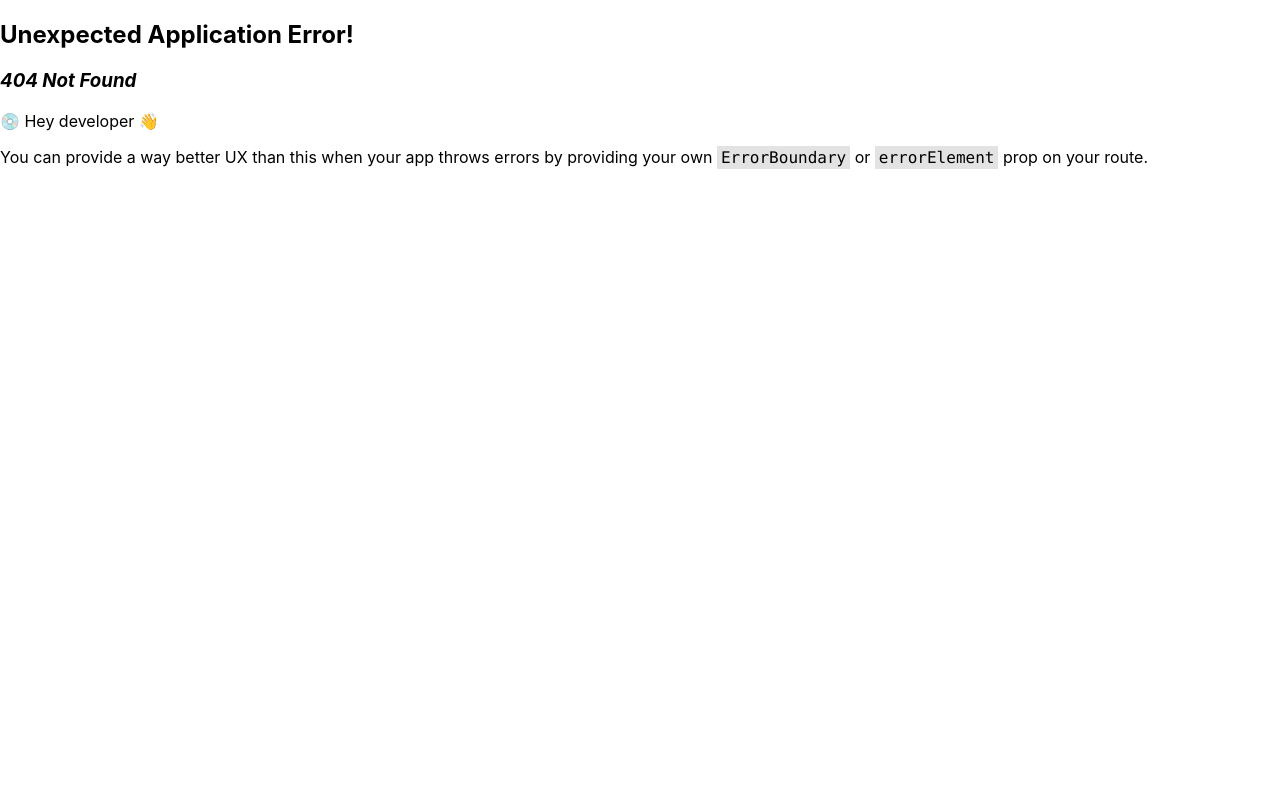
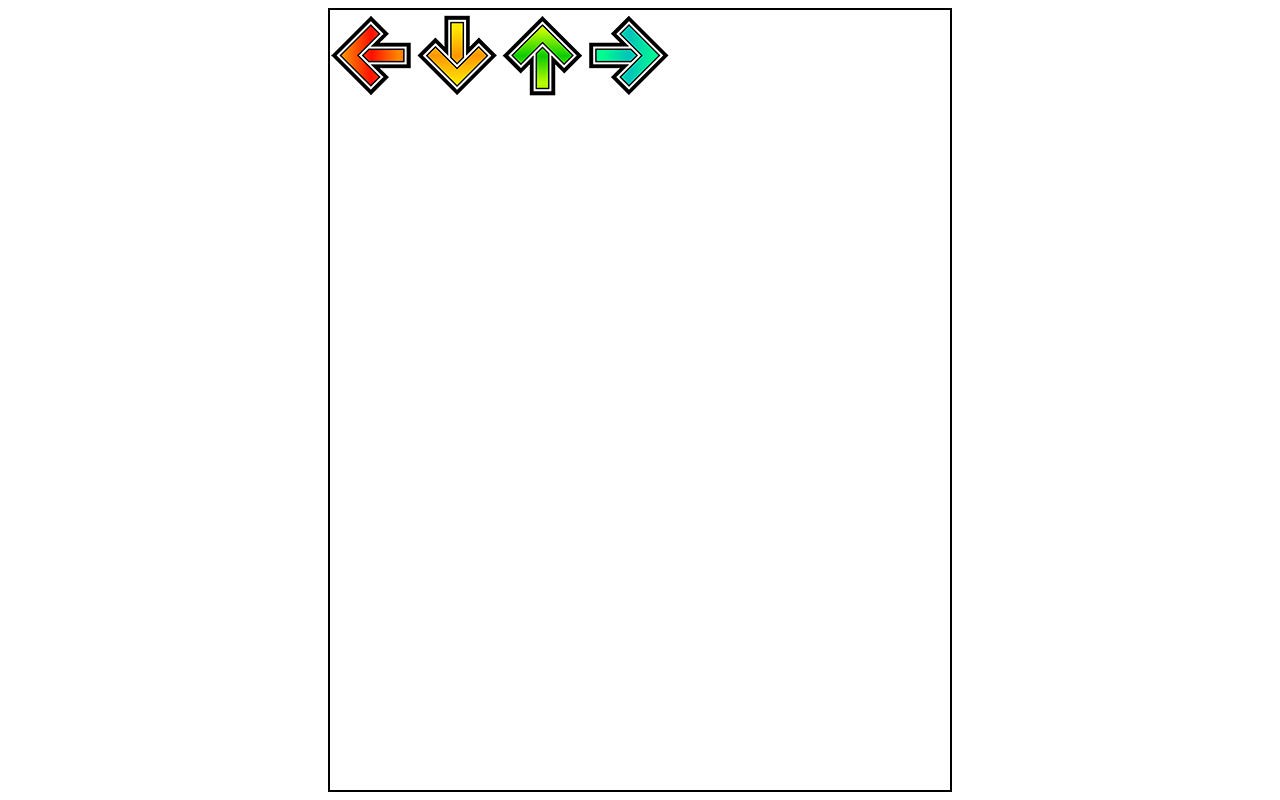
Before and after one commit to long20014/react-misc-2, a React (Create React App) app: page /stepmania in a window 1280 px wide. Before the commit this address had no page. Built offline with nearby package versions, Linux system fonts and the light colour scheme.

Commit message:
setup canvas basic

```diff
--- /dev/null
+++ b/src/pages/StepmaniaPage/StepmaniaPage.scss
@@ -0,0 +1,19 @@
+$container-padding: 20px;
+
+body {
+  padding: 0;
+}
+
+.container {
+  width: 100vw;
+  height: 100vh;
+  display: flex;
+  align-items: center;
+  justify-content: center;
+}
+
+#canvas {
+  width: calc(50% - $container-padding);
+  height: calc(100% - $container-padding);
+  border: 2px solid black;
+}
--- /dev/null
+++ b/src/pages/StepmaniaPage/StepmaniaPage.tsx
@@ -0,0 +1,39 @@
+import { useEffect, useRef, useState } from 'react';
+import './StepmaniaPage.scss';
+import arrows from 'assets/img/arrows.png';
+
+const StepmaniaPage = () => {
+  const canvasRef = useRef<HTMLCanvasElement>(null);
+  const [context, setContext] = useState(null);
+
+  useEffect(() => {
+    const canvas = canvasRef.current;
+
+    if (canvas) {
+      const ctx = canvas.getContext('2d');
+      if (ctx) {
+        function drawImageActualSize(this: GlobalEventHandlers, ev: Event) {
+          canvas.width = canvas?.clientWidth;
+          canvas.height = canvas?.clientHeight;
+
+          // draw the crop image
+          ctx.drawImage(this, 20, 0, this.width / 2 - 20, this.height, 0, 0, this.width / 2 - 20, this.height);
+        }
+
+        const image = new Image(); // Using optional size for image
+        image.onload = drawImageActualSize; // Draw when image has loaded
+
+        // Load an image of intrinsic size 300x227 in CSS pixels
+        image.src = arrows;
+      }
+    }
+  }, []);
+
+  return (
+    <div className="container">
+      <canvas id="canvas" ref={canvasRef}></canvas>
+    </div>
+  );
+};
+
+export default StepmaniaPage;
--- a/src/router/MainRouter.tsx
+++ b/src/router/MainRouter.tsx
@@ -1,6 +1,7 @@
 import SalaryAndTax from 'components/SalaryAndTax/SalaryAndTax';
 import ChatPage from 'pages/ChatPage/ChatPage';
 import HomePage from 'pages/HomePage/HomePage';
+import StepmaniaPage from 'pages/StepmaniaPage/StepmaniaPage';
 import { createBrowserRouter, RouterProvider } from 'react-router-dom';
 
 const router = createBrowserRouter([
@@ -16,6 +17,10 @@ const router = createBrowserRouter([
     path: '/chat',
     element: <ChatPage />,
   },
+  {
+    path: '/stepmania',
+    element: <StepmaniaPage />,
+  },
 ]);
 
 const MainRouter = () => {
--- a/tsconfig.json
+++ b/tsconfig.json
@@ -15,7 +15,7 @@
     "isolatedModules": true,
     "noEmit": true,
     "jsx": "react-jsx",
-    "baseUrl": "src"
+    "baseUrl": "src",
   },
   "include": ["src", "src/globals.d.ts"]
 }
```
Also changed, not shown: src/assets/img/arrows.png (added), src/pages/StepmaniaPage/arrows.png (added).
